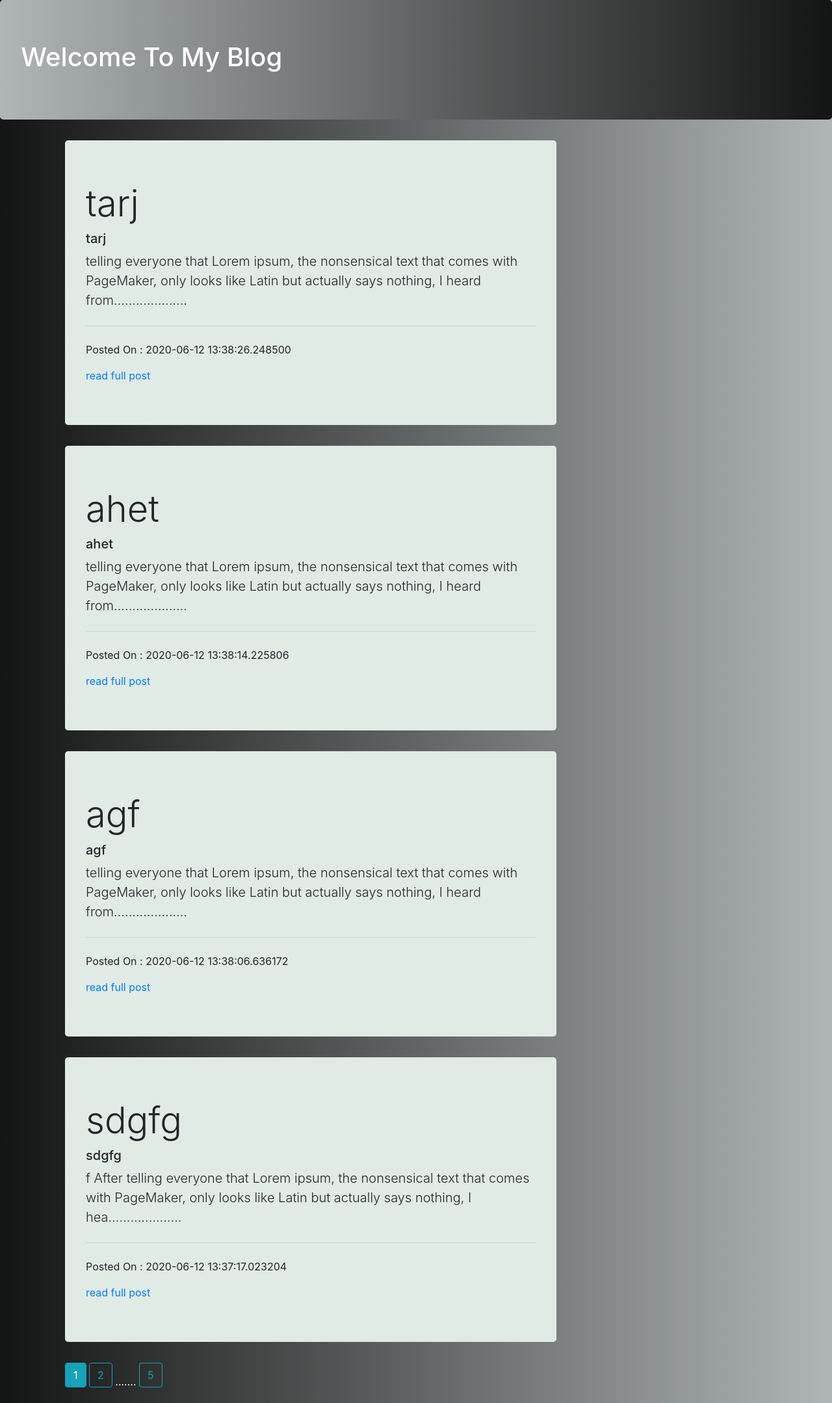
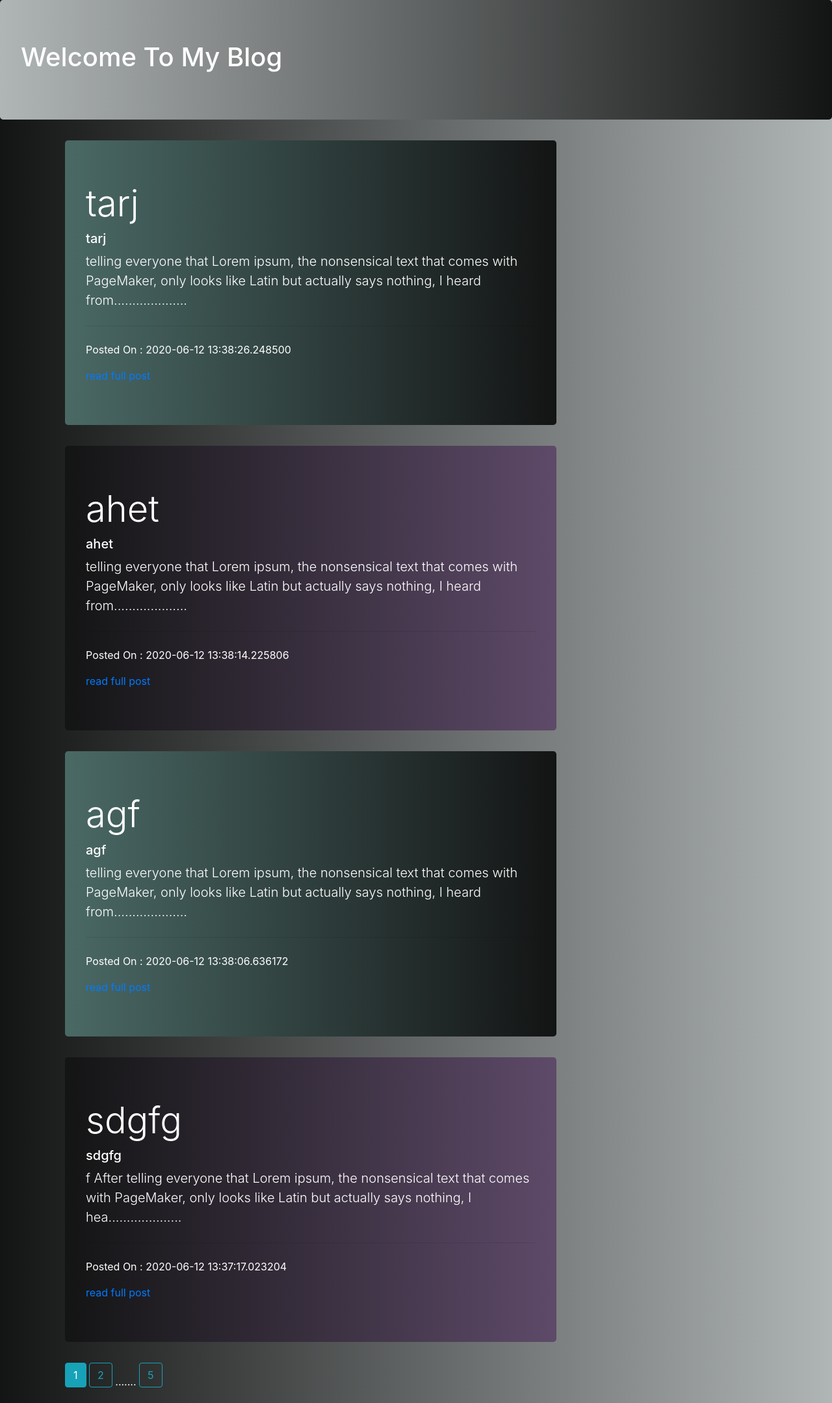
Before and after one commit to HeisenBug-07/My_Blog_App, a Flask app: page / in a window 1280 px wide. Shown: the part 56-2215 px from the top of the page at 65% size. Run offline with Flask 2, Linux system fonts and the light colour scheme; data comes from the database, SQL or seed files in the repository; some libraries are stand-ins or nearby versions.

Commit message:
post color.
different post color at home page for different posts

```diff
--- a/myproject/templates/home.html
+++ b/myproject/templates/home.html
@@ -7,7 +7,11 @@
 <div class="container" style="">
 {% for p in post.items %}
 <div class="container">
-<div class="jumbotron" style="width : 70%; background :#e1ebe5;">
+{% if p.s_no%2==0 %}
+<div class="jumbotron" style="width : 70%; background :linear-gradient(to right, #4a6965, #131414);color:white;">
+{% else %}
+<div class="jumbotron" style="width : 70%; background :linear-gradient(to right, #131414, #5e4a69);color:white;">
+{% endif %}
   <h1 class="display-4">{{p.heading}}</h1>
   <h5>{{p.sub_heading}}</h5>
   <p class="lead">{{p.content[5:150]}}.................... </p>
```
